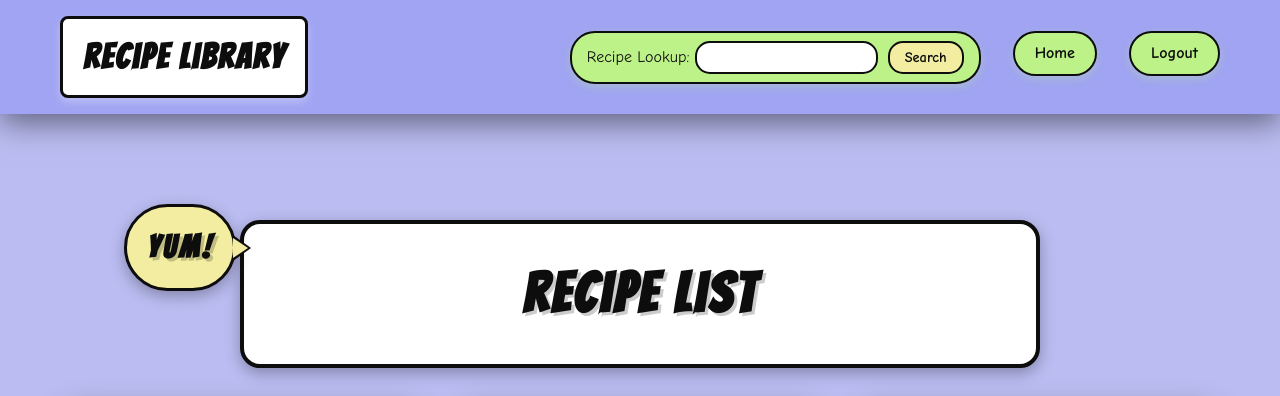
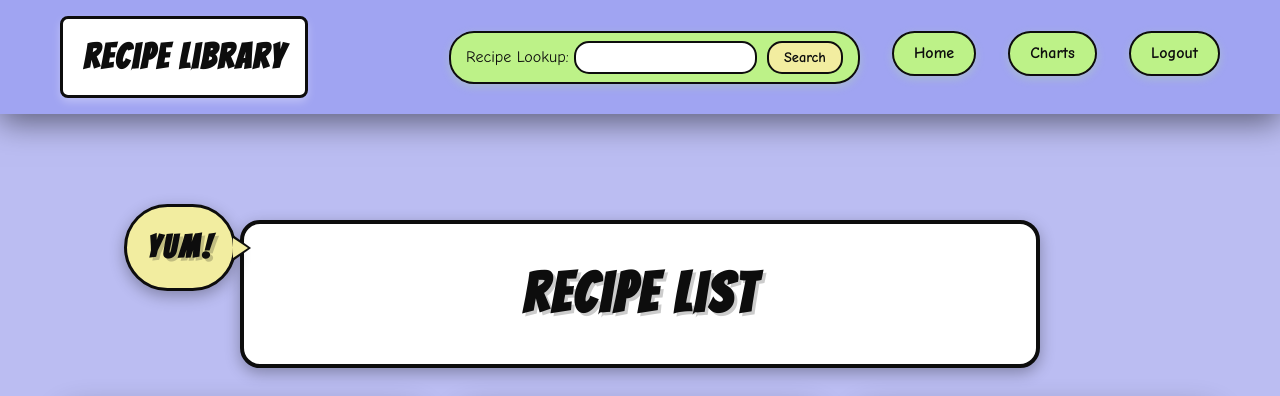
Before and after one commit to Bre-Wonder/Recipe-App-Achievment, a Django app: page /list/ in a window 1280 px wide. Shown: the top 396 px of the page. Run offline with Django 5.2, Linux system fonts and the light colour scheme; a user stored in the database is signed in; data comes from the database, SQL or seed files in the repository.

Commit message:
added navigation

```diff
--- a/Acheivement 2/A2_Recipe_App/src/recipeApp/templates/recipeApp/main_recipelist.html
+++ b/Acheivement 2/A2_Recipe_App/src/recipeApp/templates/recipeApp/main_recipelist.html
@@ -439,6 +439,7 @@
 
                      </form></li>
                     <li><a href="{% url 'recipeApp:home' %}">Home</a></li>
+                    <li><a href="{% url 'recipeApp:home' %}">Charts</a></li>
                     <li><a href ="{%url 'logout' %}"> Logout </a></li>
                 </ul>
             </div>
```
